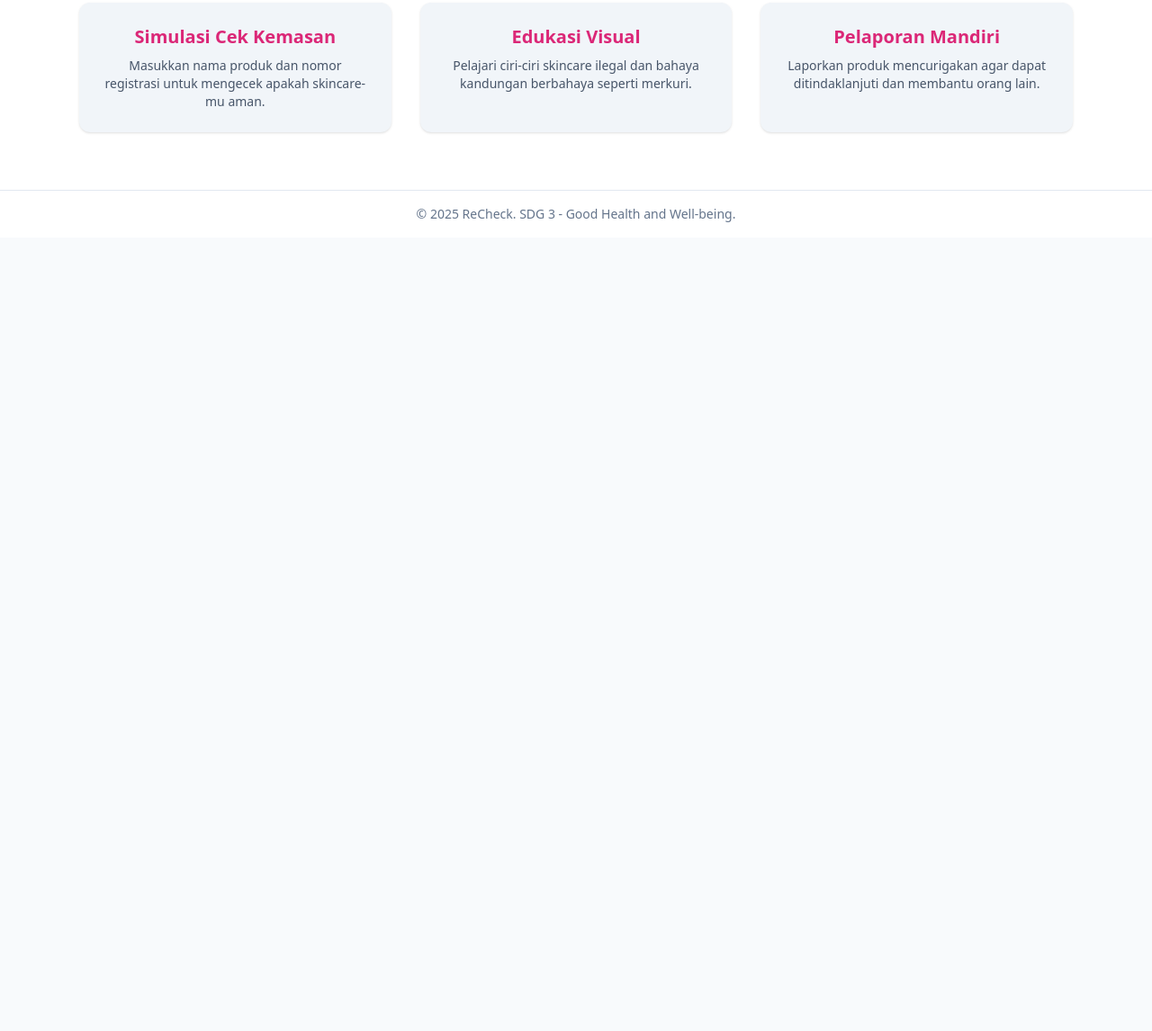
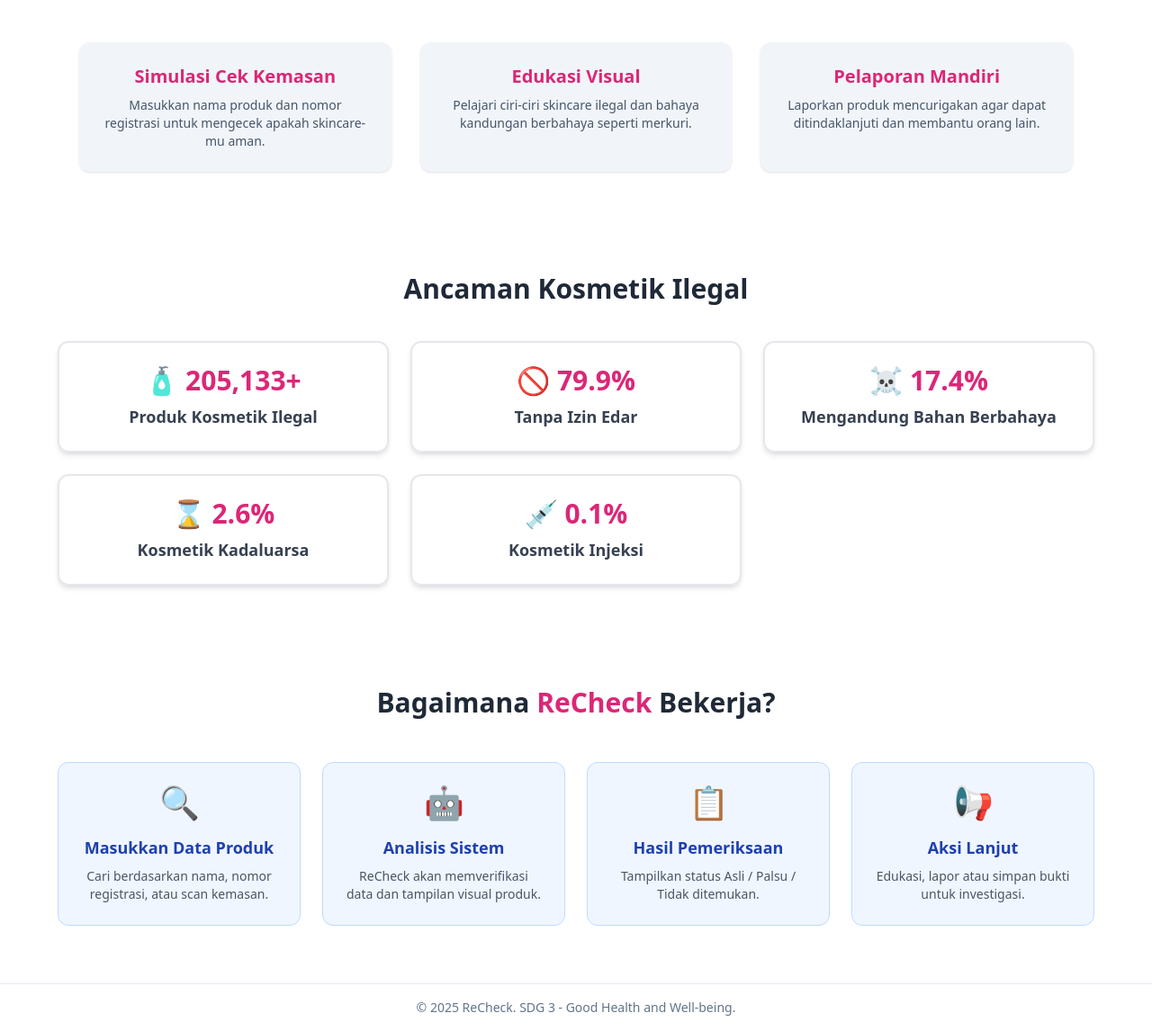
Before and after one commit to Dinaull/Tailwind_Recheck, a plain HTML site: page index.html in a window 1280 px wide. Shown: the part 465-1611 px from the top of the page at 90% size. Before the commit the page ends 800 px from the top, so only its background shows below. Drawn offline with nearby package versions, Linux system fonts and the light colour scheme.

Commit message:
index.html

```diff
--- a/index.html
+++ b/index.html
@@ -26,19 +26,19 @@ recheck/
 <body class="bg-slate-50 text-slate-800">
   <header class="bg-blue-900 text-white">
     <div class="max-w-6xl mx-auto px-6 py-4 flex justify-between items-center">
-      <h1 class="text-xl font-bold">ReCheck</h1>
-      <nav class="space-x-4">
-        <a href="check.html" class="hover:underline">Cek Skincare</a>
-        <a href="education.html" class="hover:underline">Edukasi</a>
-        <a href="compare.html" class="hover:underline">Bandingkan</a>
-        <a href="report.html" class="hover:underline">Lapor</a>
+      <h1 class="text-2xl font-[1000]">ReCheck</h1>
+      <nav class="space-x-5">
+        <a href="index.html" class="hover:text-pink-600 font-sans font-semibold text-lg active: text-blue-100">Beranda</a>
+        <a href="check.html" class="hover:text-pink-600 font-sans font-semibold text-lg">Cek Skincare</a>
+        <a href="education.html" class="hover:text-pink-600 font-sans font-semibold text-lg">Edukasi</a>
+        <a href="report.html" class="hover:text-pink-600 font-sans font-semibold text-lg">Lapor</a>
       </nav>
     </div>
   </header>
 
   <section class="bg-gradient-to-r from-pink-200 to-green-100 py-20 text-center">
     <div class="max-w-4xl mx-auto px-6">
-      <h2 class="text-3xl md:text-4xl font-bold mb-4 text-blue-900">Lindungi kulitmu dari skincare berbahaya.</h2>
+      <h2 class="text-3xl md:text-4xl font-bold mb-4 text-blue-900">Lindungi Kulitmu dari Skincare Palsu & Berbahaya</h2>
       <p class="text-lg text-slate-700 mb-6">ReCheck membantumu melakukan pengecekan sederhana terhadap keaslian dan keamanan produk skincare, serta edukasi agar kamu lebih waspada.</p>
       <a href="check.html" class="inline-block bg-pink-500 hover:bg-pink-600 text-white font-semibold py-3 px-6 rounded-md transition duration-300">Mulai Pemeriksaan</a>
     </div>
@@ -61,9 +61,73 @@ recheck/
     </div>
   </section>
 
-  <footer class="bg-white text-center text-sm text-slate-500 py-4 border-t border-slate-200">
-    &copy; 2025 ReCheck. SDG 3 - Good Health and Well-being.
-  </footer>
+<section class="bg-white py-12 px-4">
+  <div class="max-w-6xl mx-auto text-center">
+    <h2 class="text-2xl sm:text-3xl font-bold text-gray-800 mb-10">Ancaman Kosmetik Ilegal</h2>
+
+    <div class="grid grid-cols-1 sm:grid-cols-2 lg:grid-cols-3 gap-6">
+      <div class="border-2 rounded-xl p-6 shadow-md hover:shadow-lg transition">
+        <p class="text-3xl font-bold text-pink-600">🧴 <span id="produk">0</span>+</p>
+        <p class="text-lg font-semibold text-gray-700 mt-2">Produk Kosmetik Ilegal</p>
+      </div>
+      <div class="border-2 rounded-xl p-6 shadow-md hover:shadow-lg transition">
+        <p class="text-3xl font-bold text-pink-600">🚫 <span id="izin">0</span>%</p>
+        <p class="text-lg font-semibold text-gray-700 mt-2">Tanpa Izin Edar</p>
+      </div>
+      <div class="border-2 rounded-xl p-6 shadow-md hover:shadow-lg transition">
+        <p class="text-3xl font-bold text-pink-600">☠️ <span id="berbahaya">0</span>%</p>
+        <p class="text-lg font-semibold text-gray-700 mt-2">Mengandung Bahan Berbahaya</p>
+      </div>
+      <div class="border-2 rounded-xl p-6 shadow-md hover:shadow-lg transition">
+        <p class="text-3xl font-bold text-pink-600">⌛ <span id="kadaluarsa">0</span>%</p>
+        <p class="text-lg font-semibold text-gray-700 mt-2">Kosmetik Kadaluarsa</p>
+      </div>
+      <div class="border-2 rounded-xl p-6 shadow-md col-span-1 hover:shadow-lg transition sm:col-span-2 lg:col-span-1">
+        <p class="text-3xl font-bold text-pink-600">💉 <span id="injeksi">0</span>%</p>
+        <p class="text-lg font-semibold text-gray-700 mt-2">Kosmetik Injeksi</p>
+      </div>
+    </div>
+  </div>
+</section>
+
+<section class="bg-white py-16 px-4">
+  <div class="max-w-6xl mx-auto text-center">
+    <h2 class="text-2xl sm:text-3xl font-bold text-gray-800 mb-12">
+      Bagaimana <span class="text-pink-600">ReCheck</span> Bekerja?
+    </h2>
+
+    <div class="grid grid-cols-1 sm:grid-cols-2 md:grid-cols-4 gap-6">
+      <div class="bg-blue-50 border border-blue-200 rounded-xl p-6 hover:shadow-lg transition">
+        <div class="text-4xl mb-4">🔍</div>
+        <h3 class="text-lg font-semibold text-blue-800">Masukkan Data Produk</h3>
+        <p class="text-sm text-gray-600 mt-2">Cari berdasarkan nama, nomor registrasi, atau scan kemasan.</p>
+      </div>
+
+      <div class="bg-blue-50 border border-blue-200 rounded-xl p-6 hover:shadow-lg transition">
+        <div class="text-4xl mb-4">🤖</div>
+        <h3 class="text-lg font-semibold text-blue-800">Analisis Sistem</h3>
+        <p class="text-sm text-gray-600 mt-2">ReCheck akan memverifikasi data dan tampilan visual produk.</p>
+      </div>
+
+      <div class="bg-blue-50 border border-blue-200 rounded-xl p-6 hover:shadow-lg transition">
+        <div class="text-4xl mb-4">📋</div>
+        <h3 class="text-lg font-semibold text-blue-800">Hasil Pemeriksaan</h3>
+        <p class="text-sm text-gray-600 mt-2">Tampilkan status Asli / Palsu / Tidak ditemukan.</p>
+      </div>
+
+      <div class="bg-blue-50 border border-blue-200 rounded-xl p-6 hover:shadow-lg transition">
+        <div class="text-4xl mb-4">📢</div>
+        <h3 class="text-lg font-semibold text-blue-800">Aksi Lanjut</h3>
+        <p class="text-sm text-gray-600 mt-2">Edukasi, lapor atau simpan bukti untuk investigasi.</p>
+      </div>
+    </div>
+  </div>
+</section>
+
+
+<footer class="bg-white text-center text-sm text-slate-500 py-4 border-t border-slate-200">
+  &copy; 2025 ReCheck. SDG 3 - Good Health and Well-being.
+</footer>
 
   <script src="js/script.js"></script>
 </body>
```
